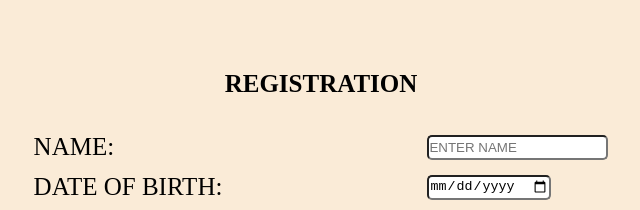
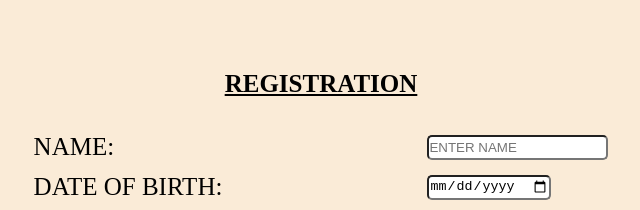
Before and after one commit to mmaroof487/SP-School-Webpage, a plain HTML site: page ADMISSION.html in a window 1280 px wide. Shown: the part 522-732 px from the top of the page, 319-959 px from the left. Drawn offline with Linux system fonts and the light colour scheme.

```diff
--- a/ADMISSION.html
+++ b/ADMISSION.html
@@ -52,7 +52,7 @@
       <center>
         <table>
           <form method="get" autocomplete="on">
-            <legend><strong>REGISTRATION</strong></legend>
+            <legend><strong> <ins> REGISTRATION</ins></strong></legend>
             <br />
             <tr>
               <td>
```
Also changed, not shown: Index.html (+0 -1 lines).
